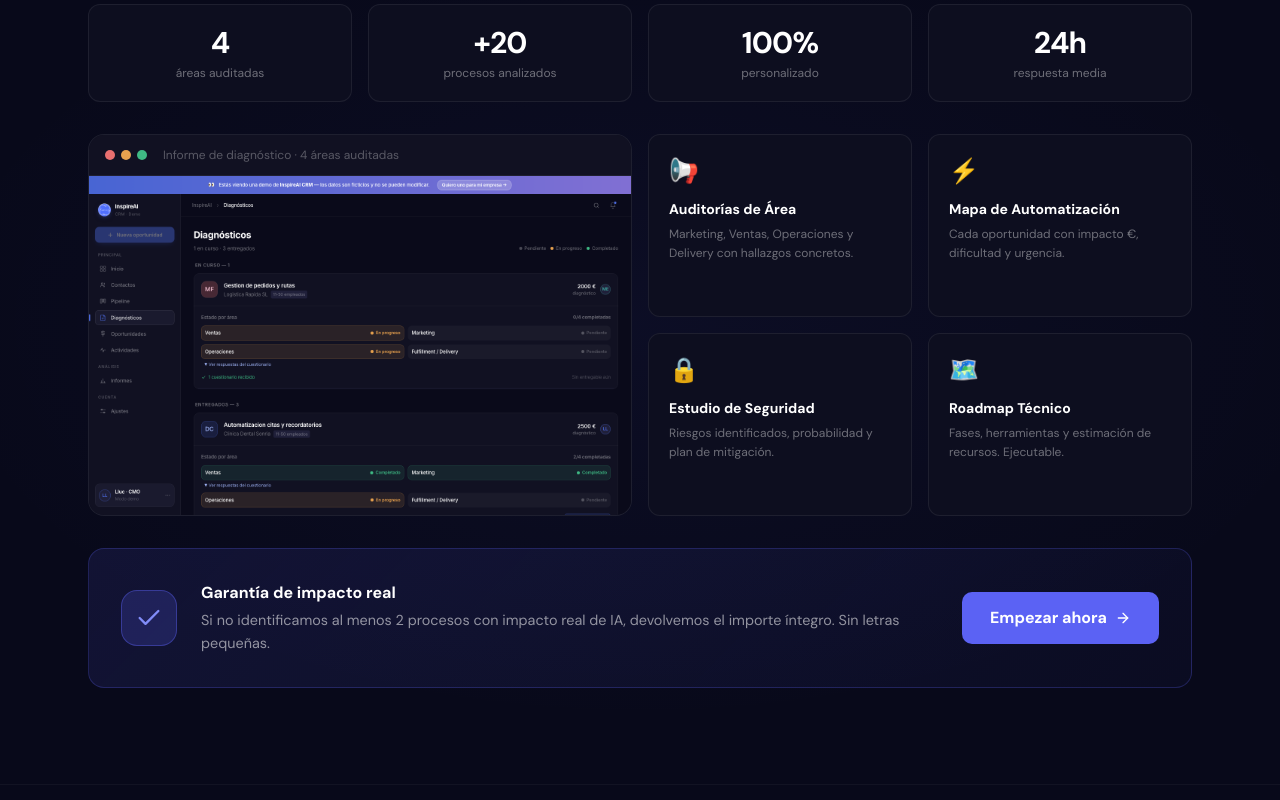
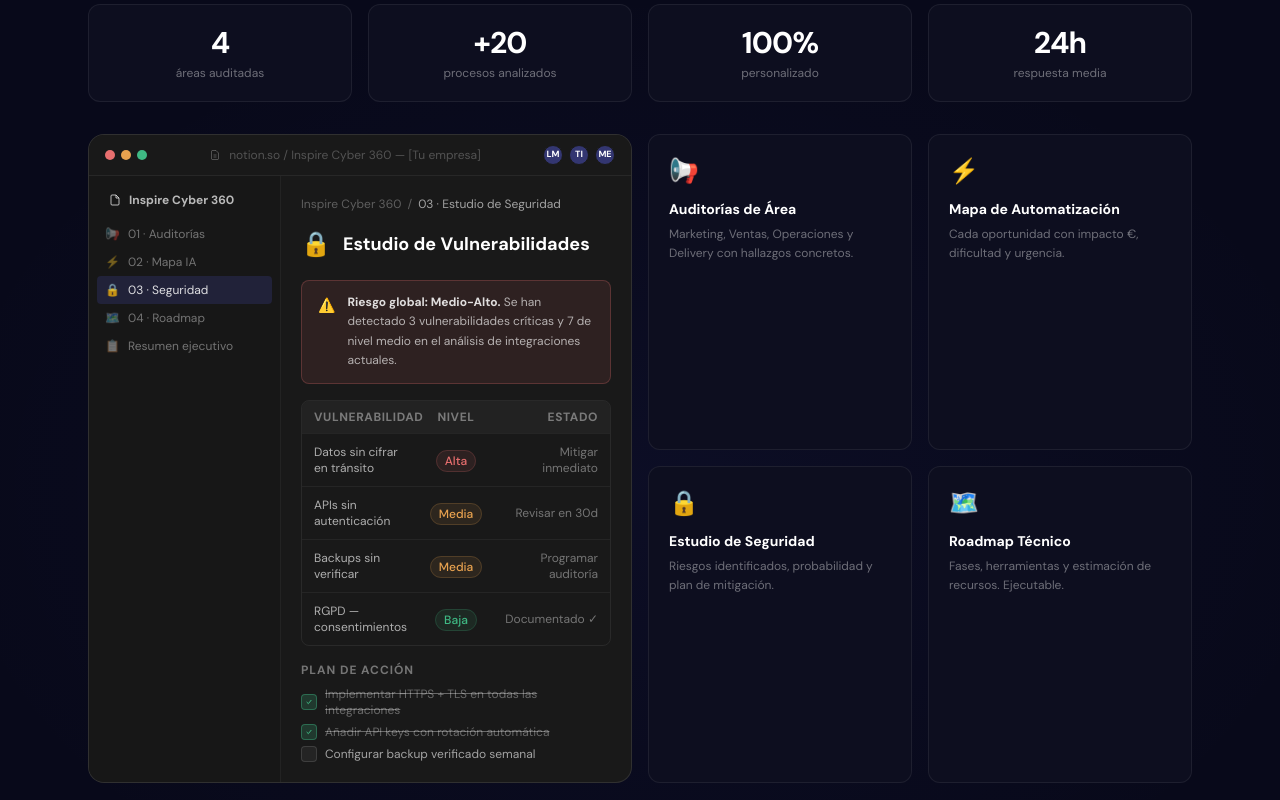
Before and after one commit to inspireai360/InspireAI, a Next.js app: page / in a window 1280 px wide. Shown: the part 4220-5020 px from the top of the page. Built offline with nearby package versions, Linux system fonts and the light colour scheme.

Commit message:
feat: Notion deliverable mockup premium en sección Cyber360 (sin CRM)

```diff
--- a/app/page.tsx
+++ b/app/page.tsx
@@ -688,18 +688,116 @@ export default function LandingPage() {
           <motion.div initial="hidden" whileInView="visible" viewport={{ once: true, amount: 0.1 }} variants={stagger}
             className="grid gap-4 grid-cols-1 md:grid-cols-2">
 
-            {/* CRM pipeline screenshot */}
+            {/* Notion deliverable mockup */}
             <motion.div variants={fadeInUp} className="rounded-2xl overflow-hidden"
-              style={{ background: "#0D0E1F", border: "1px solid rgba(255,255,255,0.07)" }}>
-              <div className="flex items-center gap-2 px-4 py-3 border-b" style={{ background: "#111122", borderColor: "rgba(255,255,255,0.06)" }}>
+              style={{ background: "#191919", border: "1px solid rgba(255,255,255,0.1)" }}>
+              {/* Notion top bar */}
+              <div className="flex items-center gap-2 px-4 py-2.5 border-b" style={{ background: "#191919", borderColor: "rgba(255,255,255,0.06)" }}>
                 <div className="flex gap-1.5">
                   <div className="w-2.5 h-2.5 rounded-full" style={{ background: "#E86F6F" }} />
                   <div className="w-2.5 h-2.5 rounded-full" style={{ background: "#E8A24F" }} />
                   <div className="w-2.5 h-2.5 rounded-full" style={{ background: "#3FB984" }} />
                 </div>
-                <span className="text-xs ml-2" style={{ color: "rgba(255,255,255,0.3)" }}>Informe de diagnóstico · 4 áreas auditadas</span>
+                <div className="flex-1 flex items-center justify-center gap-2 text-xs" style={{ color: "rgba(255,255,255,0.25)" }}>
+                  <svg width="12" height="12" viewBox="0 0 24 24" fill="none" stroke="currentColor" strokeWidth="2"><path d="M9 12h6M9 16h6M17 21H7a2 2 0 0 1-2-2V5a2 2 0 0 1 2-2h7l5 5v11a2 2 0 0 1-2 2z"/></svg>
+                  notion.so / Inspire Cyber 360 — [Tu empresa]
+                </div>
+                <div className="flex items-center gap-1.5">
+                  {["LM","TI","ME"].map((i) => (
+                    <div key={i} className="w-5 h-5 rounded-full grid place-items-center text-[9px] font-bold" style={{ background: "rgba(91,98,244,0.4)", color: "#fff", border: "1.5px solid #191919" }}>{i}</div>
+                  ))}
+                </div>
               </div>
-              <img src="/crm-diagnosticos.png" alt="Diagnóstico InspireAI" className="w-full" style={{ display: "block", objectFit: "cover", objectPosition: "top" }} />
+
+              {/* Notion layout — sidebar + content */}
+              <div className="flex" style={{ minHeight: "360px" }}>
+                {/* Sidebar */}
+                <div className="hidden md:flex flex-col w-48 flex-shrink-0 py-3 border-r" style={{ background: "#171717", borderColor: "rgba(255,255,255,0.05)" }}>
+                  <div className="px-3 mb-2">
+                    <div className="flex items-center gap-2 px-2 py-1 rounded text-xs font-semibold" style={{ color: "rgba(255,255,255,0.7)" }}>
+                      <svg width="12" height="12" viewBox="0 0 24 24" fill="none" stroke="currentColor" strokeWidth="2"><path d="M14 2H6a2 2 0 0 0-2 2v16a2 2 0 0 0 2 2h12a2 2 0 0 0 2-2V8z"/><path d="M14 2v6h6"/></svg>
+                      Inspire Cyber 360
+                    </div>
+                  </div>
+                  {[
+                    { icon: "📢", label: "01 · Auditorías", active: false },
+                    { icon: "⚡", label: "02 · Mapa IA", active: false },
+                    { icon: "🔒", label: "03 · Seguridad", active: true },
+                    { icon: "🗺️", label: "04 · Roadmap", active: false },
+                    { icon: "📋", label: "Resumen ejecutivo", active: false },
+                  ].map((item) => (
+                    <div key={item.label} className="flex items-center gap-2 mx-2 px-2 py-1.5 rounded text-xs"
+                      style={{ background: item.active ? "rgba(91,98,244,0.15)" : "transparent", color: item.active ? "rgba(255,255,255,0.85)" : "rgba(255,255,255,0.4)" }}>
+                      <span>{item.icon}</span>
+                      <span>{item.label}</span>
+                    </div>
+                  ))}
+                </div>
+
+                {/* Main content */}
+                <div className="flex-1 p-5 overflow-hidden">
+                  {/* Breadcrumb */}
+                  <div className="flex items-center gap-1.5 text-xs mb-4" style={{ color: "rgba(255,255,255,0.3)" }}>
+                    <span>Inspire Cyber 360</span>
+                    <span>/</span>
+                    <span style={{ color: "rgba(255,255,255,0.6)" }}>03 · Estudio de Seguridad</span>
+                  </div>
+
+                  {/* Page title */}
+                  <div className="flex items-center gap-3 mb-5">
+                    <span className="text-2xl">🔒</span>
+                    <h3 className="text-lg font-bold text-white">Estudio de Vulnerabilidades</h3>
+                  </div>
+
+                  {/* Summary callout */}
+                  <div className="rounded-lg px-4 py-3 mb-4 flex items-start gap-3" style={{ background: "rgba(232,111,111,0.1)", border: "1px solid rgba(232,111,111,0.25)" }}>
+                    <span className="text-sm flex-shrink-0 mt-0.5">⚠️</span>
+                    <p className="text-xs leading-relaxed" style={{ color: "rgba(255,255,255,0.65)" }}>
+                      <strong style={{ color: "rgba(255,255,255,0.85)" }}>Riesgo global: Medio-Alto.</strong> Se han detectado 3 vulnerabilidades críticas y 7 de nivel medio en el análisis de integraciones actuales.
+                    </p>
+                  </div>
+
+                  {/* Risk table */}
+                  <div className="rounded-lg overflow-hidden mb-4" style={{ border: "1px solid rgba(255,255,255,0.07)" }}>
+                    <div className="grid grid-cols-3 px-3 py-2 text-xs font-semibold" style={{ background: "rgba(255,255,255,0.04)", color: "rgba(255,255,255,0.4)", letterSpacing: "0.05em" }}>
+                      <span>VULNERABILIDAD</span>
+                      <span className="text-center">NIVEL</span>
+                      <span className="text-right">ESTADO</span>
+                    </div>
+                    {[
+                      ["Datos sin cifrar en tránsito", "#E86F6F", "Alta", "Mitigar inmediato"],
+                      ["APIs sin autenticación", "#E8A24F", "Media", "Revisar en 30d"],
+                      ["Backups sin verificar", "#E8A24F", "Media", "Programar auditoría"],
+                      ["RGPD — consentimientos", "#3FB984", "Baja", "Documentado ✓"],
+                    ].map(([vuln, color, level, status]) => (
+                      <div key={vuln as string} className="grid grid-cols-3 px-3 py-2.5 items-center border-t" style={{ borderColor: "rgba(255,255,255,0.05)" }}>
+                        <span className="text-xs" style={{ color: "rgba(255,255,255,0.65)" }}>{vuln}</span>
+                        <span className="text-center">
+                          <span className="text-xs px-2 py-0.5 rounded-full font-medium" style={{ background: `${color}18`, color: color as string, border: `1px solid ${color}30` }}>{level}</span>
+                        </span>
+                        <span className="text-right text-xs" style={{ color: "rgba(255,255,255,0.4)" }}>{status}</span>
+                      </div>
+                    ))}
+                  </div>
+
+                  {/* Next steps */}
+                  <div className="text-xs font-semibold mb-2" style={{ color: "rgba(255,255,255,0.4)", letterSpacing: "0.08em", textTransform: "uppercase" }}>Plan de acción</div>
+                  <div className="flex flex-col gap-1.5">
+                    {[
+                      ["Implementar HTTPS + TLS en todas las integraciones", true],
+                      ["Añadir API keys con rotación automática", true],
+                      ["Configurar backup verificado semanal", false],
+                    ].map(([task, done]) => (
+                      <div key={task as string} className="flex items-center gap-2 text-xs" style={{ color: done ? "rgba(255,255,255,0.35)" : "rgba(255,255,255,0.6)" }}>
+                        <div className="w-4 h-4 rounded flex-shrink-0 grid place-items-center" style={{ background: done ? "rgba(63,185,132,0.2)" : "rgba(255,255,255,0.05)", border: `1px solid ${done ? "rgba(63,185,132,0.4)" : "rgba(255,255,255,0.12)"}` }}>
+                          {done && <svg width="8" height="8" viewBox="0 0 24 24" fill="none" stroke="#3FB984" strokeWidth="3"><path d="m5 12 5 5 9-11"/></svg>}
+                        </div>
+                        <span style={{ textDecoration: done ? "line-through" : "none" }}>{task}</span>
+                      </div>
+                    ))}
+                  </div>
+                </div>
+              </div>
             </motion.div>
 
             {/* 4 deliverables grid */}
```
